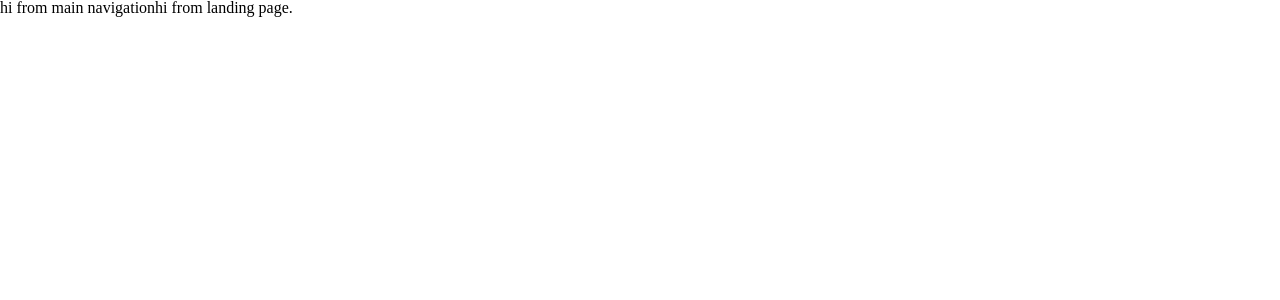
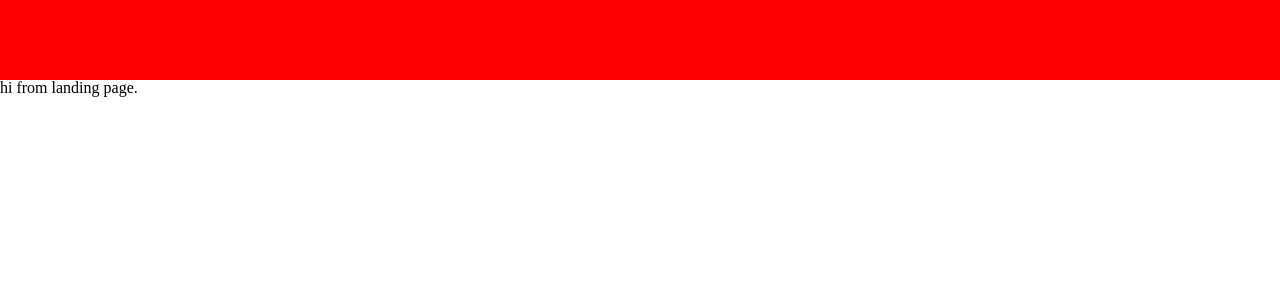
Before and after one commit to DDLPCS26/front-end, a React (Create React App) app in the folder client/: page / in a window 1280 px wide. Shown: the top 300 px of the page. Built offline with nearby package versions, Linux system fonts and the light colour scheme.

Commit message:
stubbing out MainNav styles. pausing to write some mixin helpers.

```diff
--- a/client/src/components/MainNavigation.js
+++ b/client/src/components/MainNavigation.js
@@ -7,12 +7,20 @@ import styled from 'styled-components';
 const MainNavigation = () => {
     return (
         <>
-        hi from main navigation
+        <Container>
+
+        </Container>
         </>
     );
 };
 
 // styled components
 
+const Container = styled.div`
+    width: 100%;
+    height: 80px; // temp height
+    background-color: red;
+`
+
 // export
 export default MainNavigation;
```
